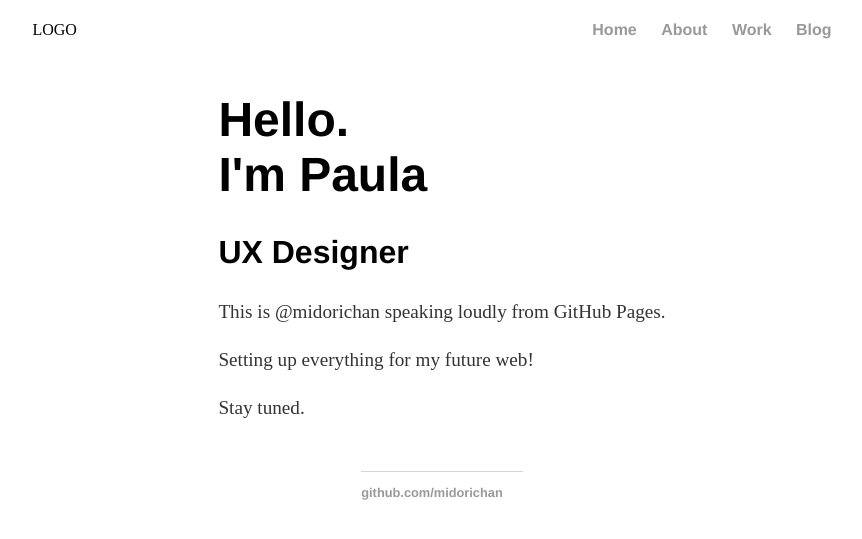
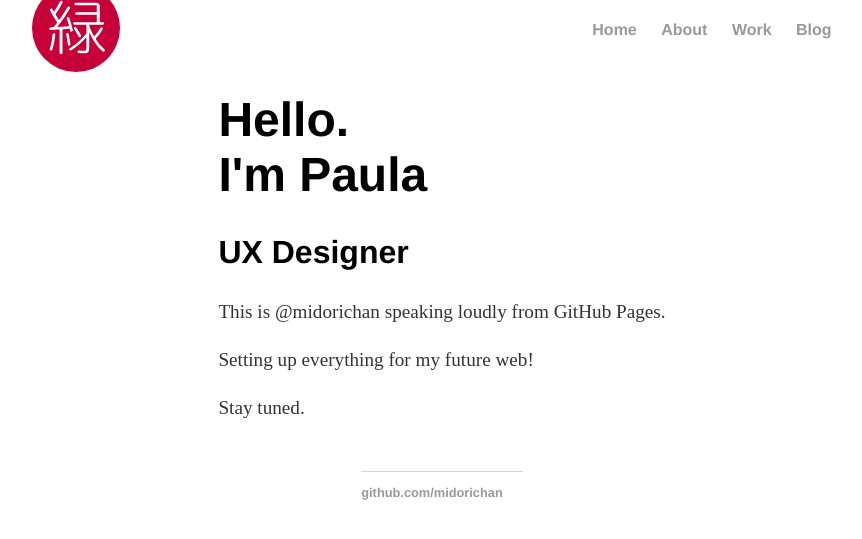
Before and after one commit to midorichan/midorichan.github.io, a Jekyll site: the page built from index.html, in a window 1280 px wide. Shown: the top 539 px of the page, without its empty margins (198-1060 px from the left). Built offline with Jekyll 4.4.1, drawn with Linux system fonts in a browser that asks for light colours.

Commit message:
Added logo images

```diff
--- a/_layouts/default.html
+++ b/_layouts/default.html
@@ -10,7 +10,9 @@
     <body>
         <div class="container">
             <div class="header">
-				<div class="logo">LOGO</div>
+				<div class="logo">
+					<img src="images/logo.svg" alt="Midori kanji" style="width: 40%; height: auto;">
+				</div>
 				<nav>
 					<ul>
 						<li><a href="/">Home</a></li>
```
Also changed, not shown: images/logo.png (added), images/logo.svg (added).
